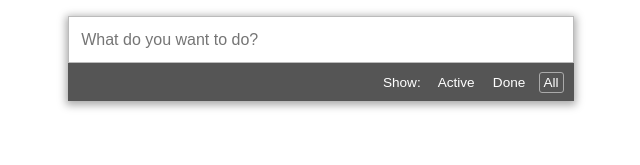
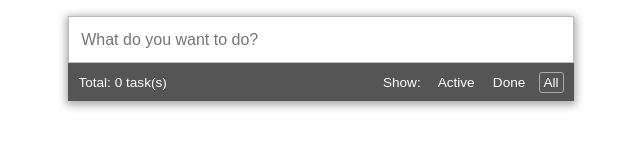
Before and after one commit to winarcht/todoapp-with-react-state, a React (Create React App) app: page / in a window 1280 px wide. Shown: the top 165 px of the page, without its empty margins (319-959 px from the left). Built offline with nearby package versions, Linux system fonts and the light colour scheme.

Commit message:
Added a status bar on footer. Showing the task's count.

```diff
--- a/src/components/App.js
+++ b/src/components/App.js
@@ -5,6 +5,8 @@ import './../styles/css/App.css';
 import AddTodo from './AddTodo';
 import TodoList from './TodoList';
 import Footer from './Footer';
+
+import { FILTERS } from './../Conf.js';
 
 class App extends Component {
 
@@ -93,16 +95,10 @@ class App extends Component {
       <div id="todo-app">
         <AddTodo taskBox={taskBox} _onChange={this.changeTaskBox} _onSubmit={this.appendTodo} />
         <TodoList tasks={visibleTodos} _onClick={this.toggleTodo} />
-        <Footer filters={FILTERS} selectedFilter={selectedFilter} _onClick={this.setFilter} />
+        <Footer filters={FILTERS} tasks={visibleTodos} selectedFilter={selectedFilter} _onClick={this.setFilter} />
       </div>
     );
   }
 }
 
-const FILTERS = {
-  ACTIVE: 'Active',
-  DONE: 'Done',
-  ALL: 'All'
-}
-
 export default App;
--- a/src/components/Footer.js
+++ b/src/components/Footer.js
@@ -1,16 +1,16 @@
 import React, { Component } from 'react';
 
-
+import StatusBar from './StatusBar';
 import FilterList from './FilterList';
 
 class Footer extends Component {
 
 	render() {
-		const { filters, selectedFilter, _onClick } = this.props;
+		const { filters, selectedFilter, _onClick, tasks } = this.props;
 
 		return (
 			<div id="footer">
-
+				<StatusBar tasks={tasks} selectedFilter={selectedFilter} />
 				<FilterList filters={filters} selectedFilter={selectedFilter} _onClick={_onClick} />
 			</div>
 		);
--- /dev/null
+++ b/src/components/StatusBar.js
@@ -0,0 +1,37 @@
+import React, { Component } from 'react';
+
+import { FILTERS } from './../Conf.js';
+
+class StatusBar extends Component {
+
+	render() {
+		const { selectedFilter, tasks } = this.props;
+		let status = '';
+
+		switch (selectedFilter) {
+			case FILTERS.ACTIVE:
+				status = `${tasks.length} task(s) left`;
+
+				break;
+
+			case FILTERS.DONE:
+				status = `${tasks.length} task(s) done`;
+
+				break;
+
+			default:
+				status = `Total: ${tasks.length} task(s)`;
+
+				break;
+		}
+
+		return (
+			<div id="status-bar">
+				{status}
+			</div>
+		);
+	}
+
+}
+
+export default StatusBar;
--- a/src/styles/css/App.css
+++ b/src/styles/css/App.css
@@ -49,6 +49,8 @@
   padding: 0.85em 0.75em;
   font-size: 0.85em;
   overflow: hidden; }
+  #footer #status-bar {
+    float: left; }
   #footer a,
   #footer span {
     border: 1px solid #555;
--- a/src/styles/scss/App.scss
+++ b/src/styles/scss/App.scss
@@ -75,6 +75,10 @@
   font-size: 0.85em;
   overflow: hidden;
 
+  #status-bar {
+  	float: left;
+  }
+
 	a,
 	span {
 	  border: 1px solid #555;
```
Also changed, not shown: 1 other file (tests, documents, lock files or other folders).
